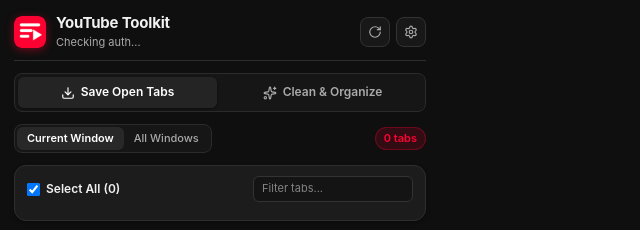
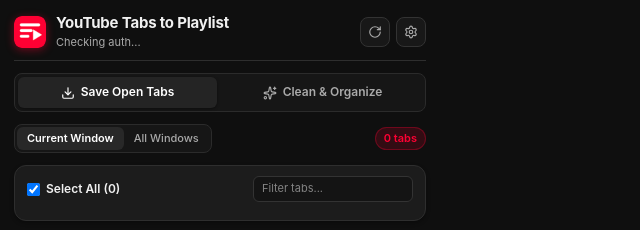
Before and after one commit to saadkhan955/tabflow, a website with bundled scripts: page popup/popup.html in a window 1280 px wide. Shown: the top 230 px of the page, 0-640 px from the left. Built offline with nearby package versions, Linux system fonts and the light colour scheme; some packages are replaced by stand-ins of ours; no server answers.

Commit message:
Unify app branding to YouTube Tabs to Playlist across all files

```diff
--- a/index.html
+++ b/index.html
@@ -106,7 +106,7 @@
 <body>
   <div class="hero">
     <div class="badge">Chrome Extension</div>
-    <h1>YouTube Tabs Saver & Playlist Toolkit</h1>
+    <h1>YouTube Tabs to Playlist</h1>
     <p class="subtitle">Scan all open YouTube tabs across browser windows, save them into playlists with 1 click, eliminate duplicate videos, and organize your collection into smart genres.</p>
   </div>
 
--- a/popup/popup.html
+++ b/popup/popup.html
@@ -12,9 +12,9 @@
     <!-- Header -->
     <header class="header">
       <div class="header-brand">
-        <img src="../icons/icon-48.png" alt="YouTube Tabs Saver Logo" class="logo-icon">
+        <img src="../icons/icon-48.png" alt="YouTube Tabs to Playlist Logo" class="logo-icon">
         <div>
-          <h1 class="header-title">YouTube Toolkit</h1>
+          <h1 class="header-title">YouTube Tabs to Playlist</h1>
           <span class="header-subtitle" id="authStatusText">Checking auth...</span>
         </div>
       </div>
--- a/privacy.html
+++ b/privacy.html
@@ -72,12 +72,12 @@
 </head>
 <body>
   <div class="container">
-    <h1>Privacy Policy for YouTube Tabs Saver</h1>
+    <h1>Privacy Policy for YouTube Tabs to Playlist</h1>
     <p><strong>Effective Date:</strong> January 1, 2026<br>
     <strong>Last Updated:</strong> September 1, 2026</p>
 
     <div class="highlight-box">
-      <strong>Summary:</strong> YouTube Tabs Saver operates locally in your browser. We do NOT collect, sell, monetize, or transmit your personal data, browser history, or YouTube credentials to external third-party servers. All interactions with the YouTube API occur directly between your browser and Google's official API servers.
+      <strong>Summary:</strong> YouTube Tabs to Playlist operates locally in your browser. We do NOT collect, sell, monetize, or transmit your personal data, browser history, or YouTube credentials to external third-party servers. All interactions with the YouTube API occur directly between your browser and Google's official API servers.
     </div>
 
     <h2>1. Information We Access and How It Is Used</h2>
--- a/terms.html
+++ b/terms.html
@@ -3,7 +3,7 @@
 <head>
   <meta charset="UTF-8">
   <meta name="viewport" content="width=device-width, initial-scale=1.0">
-  <title>Terms of Service - YouTube Tabs Saver</title>
+  <title>Terms of Service - YouTube Tabs to Playlist</title>
   <style>
     :root {
       --bg: #0f0f11;
@@ -55,7 +55,7 @@
 </head>
 <body>
   <div class="container">
-    <h1>Terms of Service for YouTube Tabs Saver</h1>
+    <h1>Terms of Service for YouTube Tabs to Playlist</h1>
     <p><strong>Effective Date:</strong> September 1, 2026</p>
 
     <h2>1. Acceptance of Terms</h2>
```
Also changed, not shown: oauth-logo-120x120.png (added), popup/popup.css, 1 other file.
